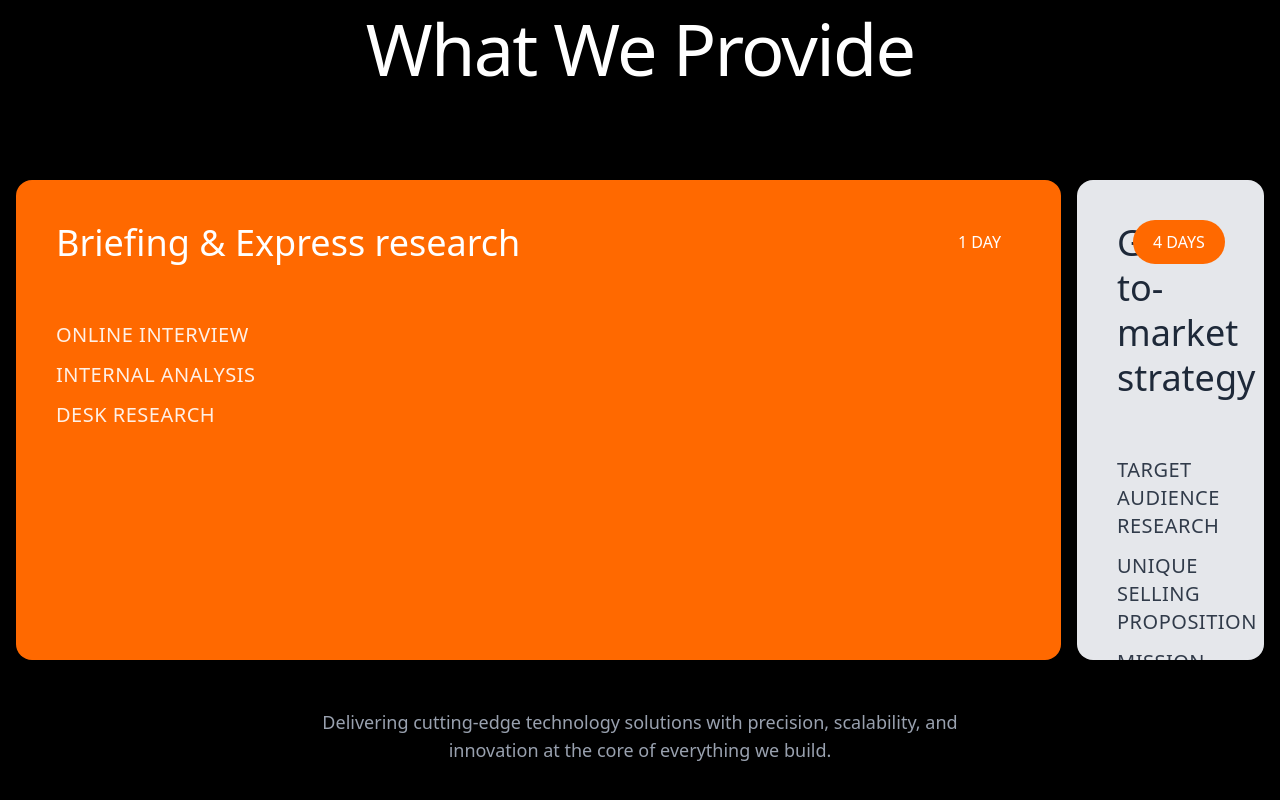
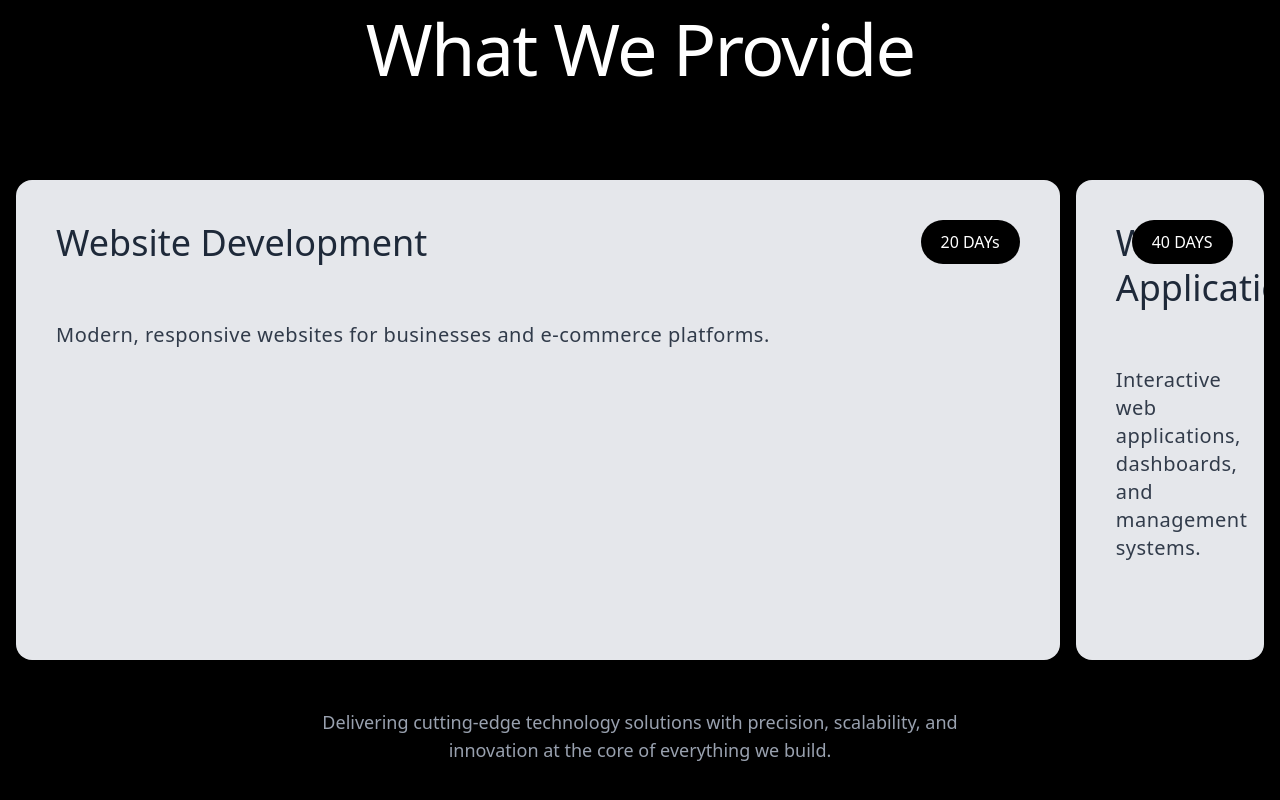
Before and after one commit to Shaik-Nazidulla/prj3, a React (Vite) app: page / in a window 1280 px wide. Shown: the part 1668-2468 px from the top of the page. Built offline with nearby package versions, Linux system fonts and the light colour scheme.

Commit message:
OurservicesandOurClientsUpdate

```diff
--- a/src/components/ui/Home-OurClients.jsx
+++ b/src/components/ui/Home-OurClients.jsx
@@ -109,7 +109,7 @@ const OurClients = () => {
                   <img
                     src={imageSrc}
                     alt={`Client ${(index % clientImages.length) + 1}`}
-                    className="w-64 h-64 object-contain group-hover:scale-105 transition-transform duration-300"
+                    className="w-40 h-40 object-contain group-hover:scale-105 transition-transform duration-300"
                   />
 
                   {/* Hover effect overlay */}
--- a/src/components/ui/Home-OurServices.jsx
+++ b/src/components/ui/Home-OurServices.jsx
@@ -8,30 +8,30 @@ const ServicesSection = () => {
 
   const services = [
     {
-      title: "Briefing & Express research",
-      duration: "1 DAY",
-      description: "ONLINE INTERVIEW\nINTERNAL ANALYSIS\nDESK RESEARCH",
-      baseColor: "bg-orange-500",
-      textColor: "text-white"
-    },
-    {
-      title: "Go-to-market strategy",
-      duration: "4 DAYS",
-      description: "TARGET AUDIENCE RESEARCH\nUNIQUE SELLING PROPOSITION\nMISSION\nPRODUCT EMOTIONAL MESSAGE\nTONE OF VOICE",
+      title: "Website Development",
+      duration: "20 DAYs",
+      description: "Modern, responsive websites for businesses and e-commerce platforms.",
       baseColor: "bg-gray-200",
       textColor: "text-gray-800"
     },
     {
-      title: "Branding",
-      duration: "15+ DAYS",
-      description: "3 DESIGN CONCEPTS\nLOGOTYPE\nCOLOR PALATTE & FONTS\nBRANDING ASSETS\nBRANDBOOK",
+      title: "Web Applications",
+      duration: "40 DAYS",
+      description: "Interactive web applications, dashboards, and management systems.",
       baseColor: "bg-gray-200",
       textColor: "text-gray-800"
     },
     {
-      title: "Web design & development",
-      duration: "20+ DAYS",
-      description: "LANDING PAGE (UP TO 5 BLOCKS)\nPROTOTYPE & COPYWRIGHT\nDESIGN\nWEBFLOW DEVELOPMENT",
+      title: "Mobile Applications",
+      duration: "40+ DAYS",
+      description: "Native and cross-platform mobile apps for iOS and Android devices.",
+      baseColor: "bg-gray-200",
+      textColor: "text-gray-800"
+    },
+    {
+      title: "Desktop Applications",
+      duration: "50+ DAYS",
+      description: "Desktop software for Windows, Mac, and Linux with full system access.",
       baseColor: "bg-gray-200",
       textColor: "text-gray-800"
     }
@@ -246,7 +246,7 @@ const ServicesSection = () => {
                   <h3 className="text-xl md:text-2xl lg:text-3xl xl:text-4xl font-light leading-tight flex-1 min-w-0">
                     {service.title}
                   </h3>
-                  <span className="bg-orange-500 text-white px-3 py-1.5 md:px-4 md:py-2 lg:px-5 lg:py-2.5 rounded-full text-sm md:text-base font-medium whitespace-nowrap flex-shrink-0">
+                  <span className="bg-black text-white px-3 py-1.5 md:px-4 md:py-2 lg:px-5 lg:py-2.5 rounded-full text-sm md:text-base font-medium whitespace-nowrap flex-shrink-0">
                     {service.duration}
                   </span>
                 </div>
```
